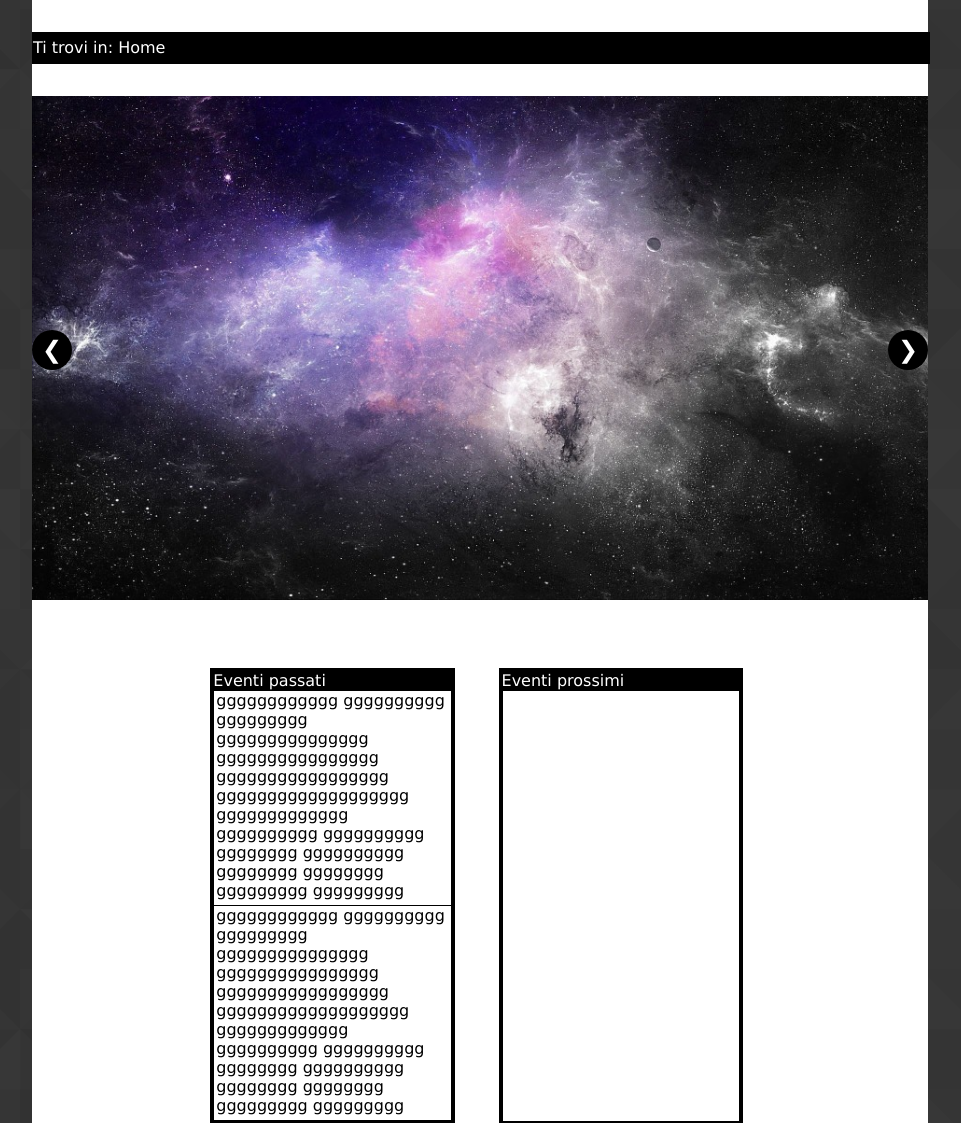
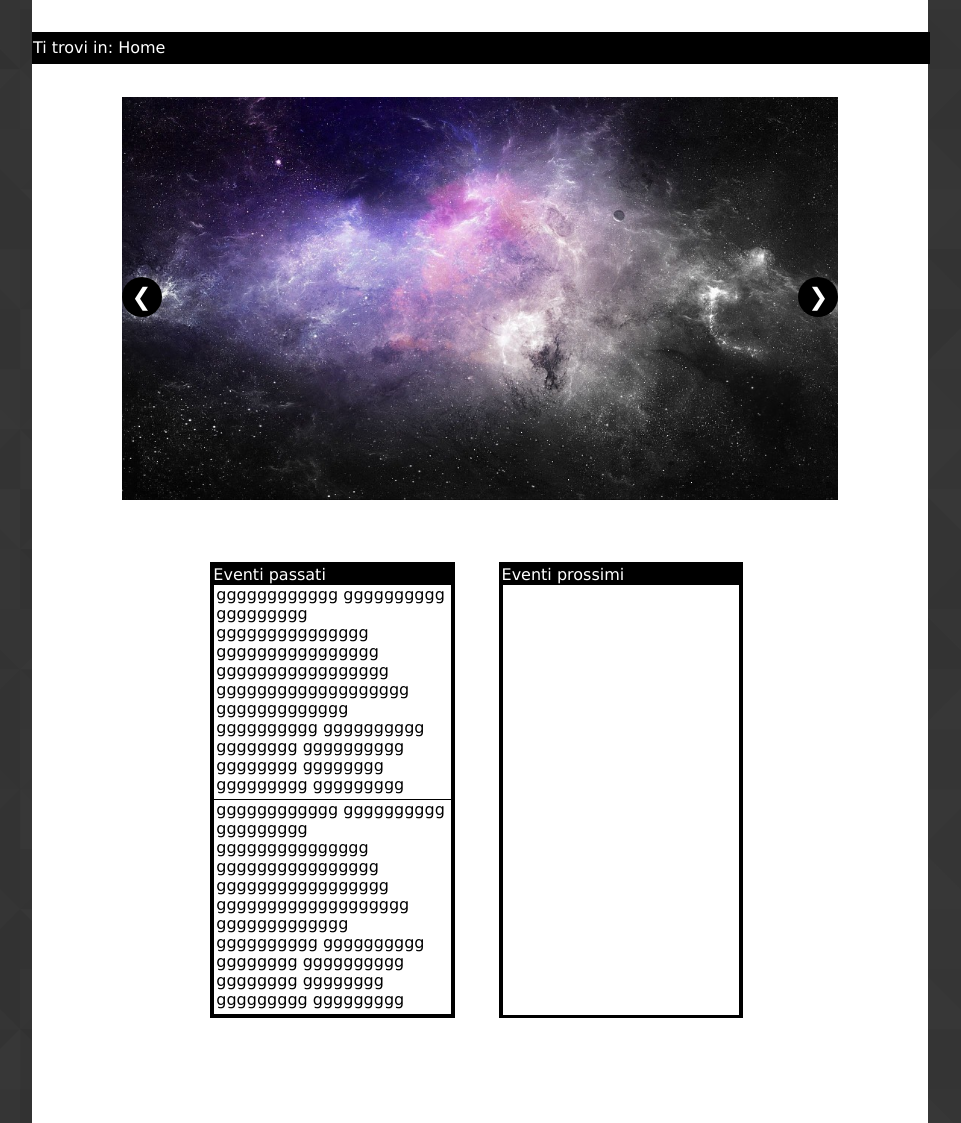
Before and after one commit to RickySag93/Prog_TECWEB, a PHP site: page / in a window 1280 px wide. Shown: the part 231-1354 px from the top of the page, without its empty margins (160-1121 px from the left). Run offline with PHP 8.4, Linux system fonts and the light colour scheme.

Commit message:
porcodio

```diff
--- a/astro/index.html
+++ b/astro/index.html
@@ -45,7 +45,7 @@
       <p>Ti trovi in: <span xml:lang="en">Home</span></p>
     </div>
 
-    <div class="w3-content w3-display-container">
+    <div class="w3-content w3-display-container slideshow">
 
       <a class="w3-btn-floating w3-hover-dark-grey w3-display-left" onclick="plusDivs(-1)">&#10094;</a>
       <a class="w3-btn-floating w3-hover-dark-grey w3-display-right" onclick="plusDivs(1)">&#10095;</a>
--- a/astro/style/desktop_style.css
+++ b/astro/style/desktop_style.css
@@ -46,7 +46,7 @@ body {
   min-width: 700px;
   width: 100%;
   height: 75px;
-  z-index:1;
+  z-index:2;
 }
 
 #content_menu {        /* contenitore degli elementi del menu, ossia i bottoni per i link*/
@@ -145,16 +145,16 @@ body {
   margin-bottom:2em;
 }
 
-#slideshow {
+.slideshow {
   border: 1px solid white;
-  margin-top: 2em;
+  /*margin-top: 2em;
   margin-left: auto;
-  margin-right: auto;
-  width: 70%;
-  height: 420px;
+  margin-right: auto;*/
+  width: 80%;
+  height: 400px;
 }
 
-#slideshow img {
+.slideshow img {
   width: 100%;
   height: 100%;
 }
```
